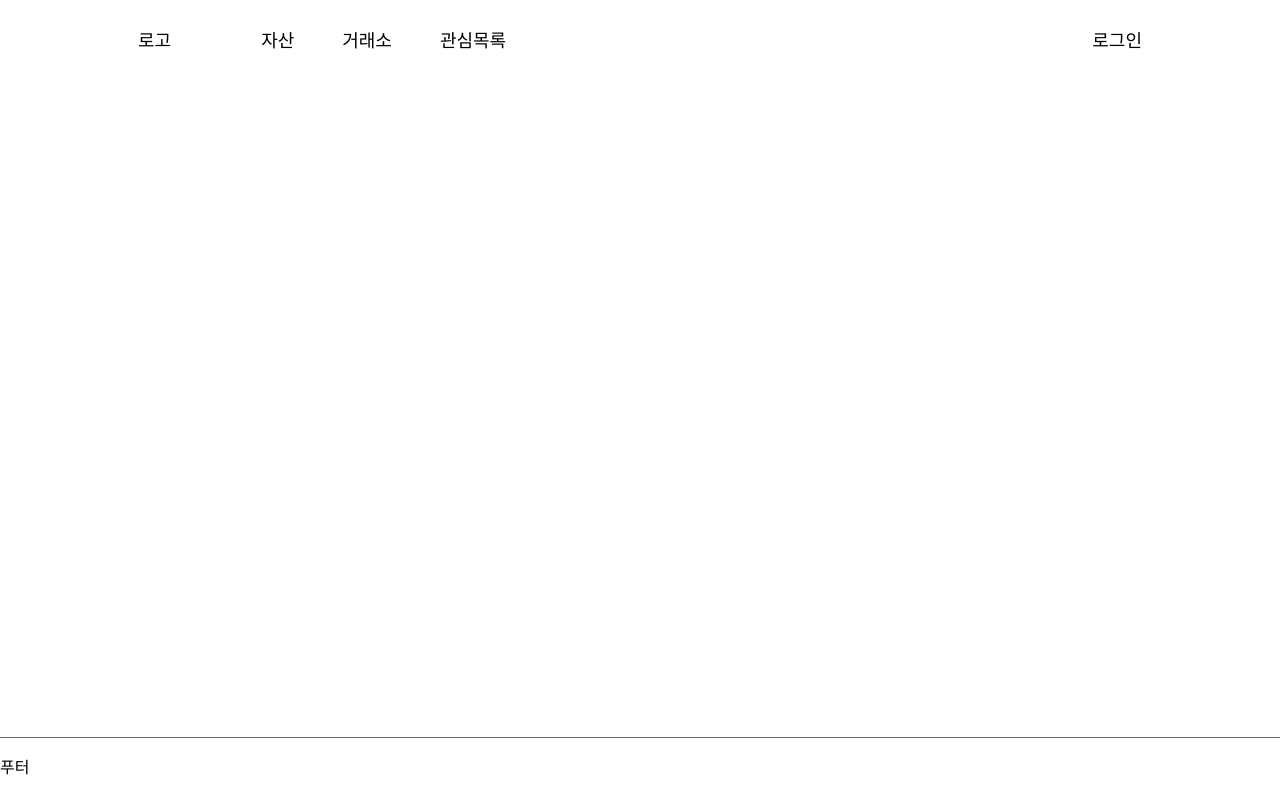
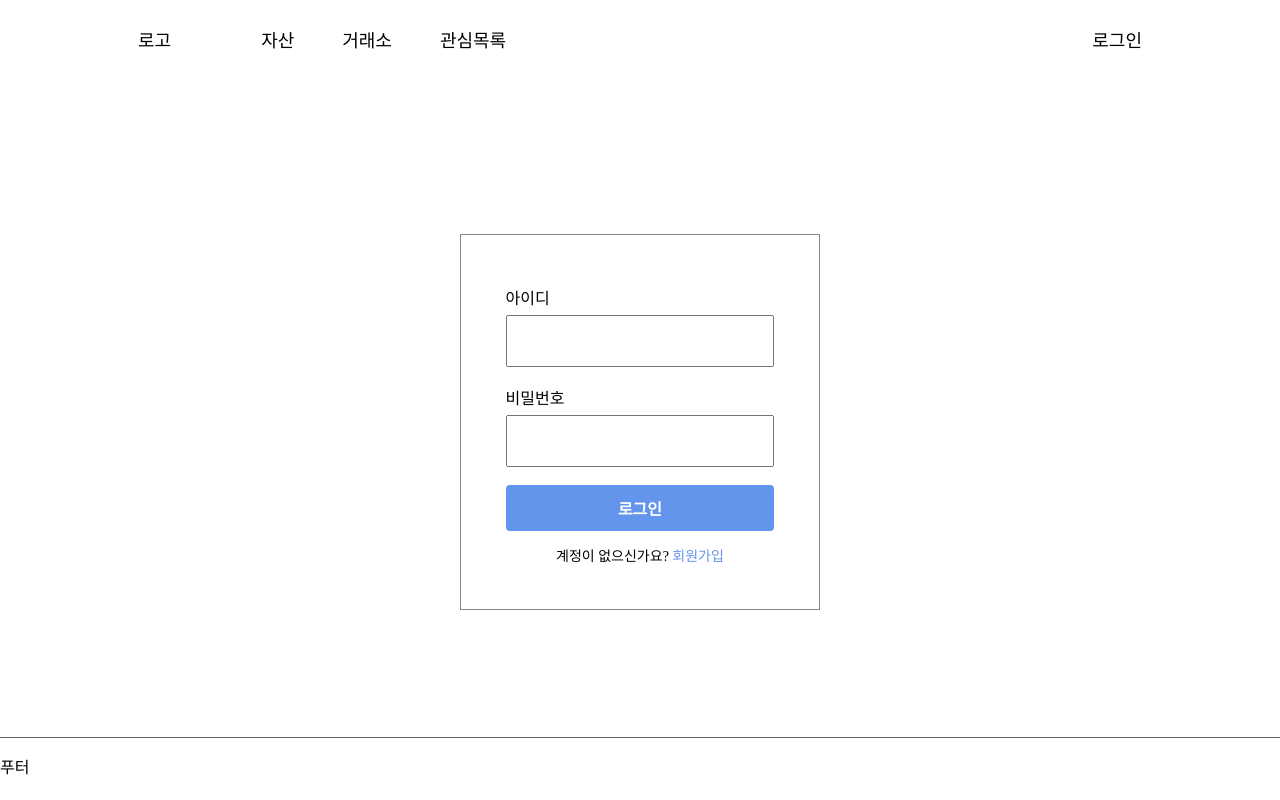
Before and after one commit to hwnim5324/BeRich, a React (Create React App) app: page /login in a window 1280 px wide. Before the commit this address had no page. Built offline with nearby package versions, Linux system fonts and the light colour scheme; a web font is replaced by a local one.

Commit message:
login page in progress.

```diff
--- a/src/components/blocks/TopNavigator.tsx
+++ b/src/components/blocks/TopNavigator.tsx
@@ -28,7 +28,7 @@ const TopNavigator = ( ) : JSX.Element => {
                     </Link>
                 </li>
                 <li>
-                    <Link to=''>
+                    <Link to='/login'>
                         <span>로그인</span>
                     </Link>
                 </li>
--- /dev/null
+++ b/src/components/pages/LogIn.tsx
@@ -0,0 +1,27 @@
+import React from 'react';
+
+import '../../styles/pages/LogIn.scss';
+
+
+
+const LogIn = ( ) : JSX.Element => {
+    return(
+        <section id='login'>
+            <div id='login-border'>
+                <div id='login-input'>
+                    <label>아이디</label>
+                    <input type='text' />
+                </div>
+                <div id='login-input'>
+                    <label>비밀번호</label>
+                    <input type='password' />
+
+                </div>
+                <button id='login-submit'>로그인</button>
+                <p>계정이 없으신가요? <span>회원가입</span></p>
+            </div>
+        </section>
+    );
+}
+
+export default LogIn;
--- a/src/components/pages/TradingPage.tsx
+++ b/src/components/pages/TradingPage.tsx
@@ -7,10 +7,10 @@ import '../../styles/pages/TradingPage.scss';
 
 const TradingPage = ( ) : JSX.Element => {
     return(
-        <div id='TradingPage'>
+        <section id='TradingPage'>
             <Chart />
             <Trade />
-        </div>
+        </section>
     );
 }
 
--- a/src/index.tsx
+++ b/src/index.tsx
@@ -12,6 +12,7 @@ import './index.scss';
 
 import Main from './components/pages/Main';
 import TradingPage from './components/pages/TradingPage';
+import LogIn from './components/pages/LogIn';
 import Layout from './components/blocks/Layout';
 
 
@@ -24,6 +25,7 @@ root.render(
       <Routes>
         <Route path='/' element={<Main />}/>
         <Route path='/trading' element={<TradingPage/>}/>
+        <Route path='/login' element={<LogIn/>}/>
       </Routes>
     </Layout>
   </BrowserRouter>
--- /dev/null
+++ b/src/styles/pages/LogIn.scss
@@ -0,0 +1,76 @@
+#login{
+    font-size: 16px;
+
+    &-border{
+        width: 28%;
+        border: 1px solid #888888;
+
+        margin: auto;
+        margin-top: 12%;
+
+        padding: 50px 0 30px 0;
+
+    }
+
+    &-input{
+        width: 75%;
+
+        display: flex;
+        flex-wrap: wrap;
+        margin: auto;
+
+        label{
+            display: block;
+            width: 60px;
+        }
+
+        input{
+            font-size: 18px;
+
+            margin-top: 6px;
+            margin-bottom: 18px;
+            padding-left: 10px;
+
+            width: 100%;
+            height: 46px;
+        }
+    }
+
+    &-submit{
+        width: 75%;
+        height: 46px;
+        margin-top: 20px;
+
+        background-color: cornflowerblue;
+        border: none;
+        border-radius: 4px;
+
+        display: flex;
+        justify-content: center;
+        align-items: center;
+        margin: auto;
+
+        font-size: 16px;
+        font-weight: bold;
+        color: #fff;
+
+        &:hover{
+            cursor: pointer;
+            background-color: rgb(72, 113, 190);
+        }
+    }
+
+    p{
+        font-size: 14PX;
+        text-align: center;
+    }
+
+    span{
+        color: cornflowerblue;
+
+        &:hover{
+            cursor: pointer;
+            color: rgb(72, 113, 190);
+        }
+    }
+}
```
